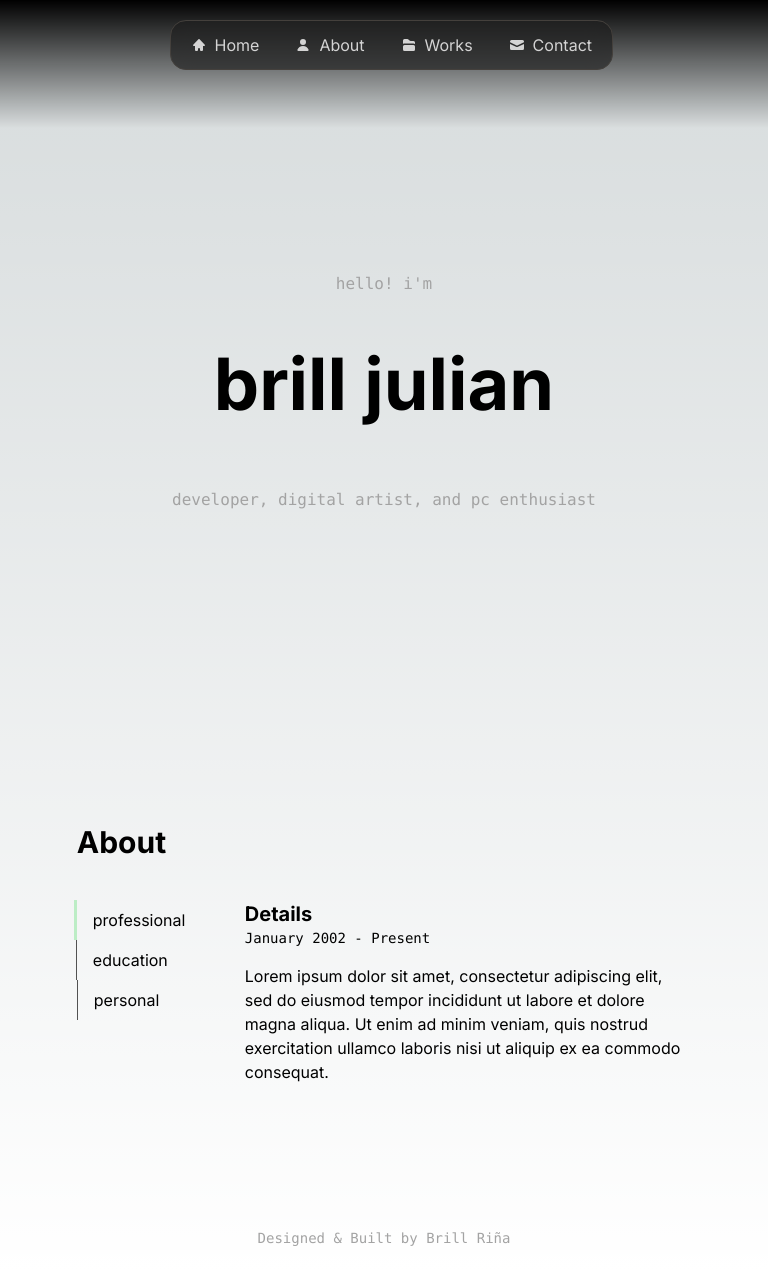
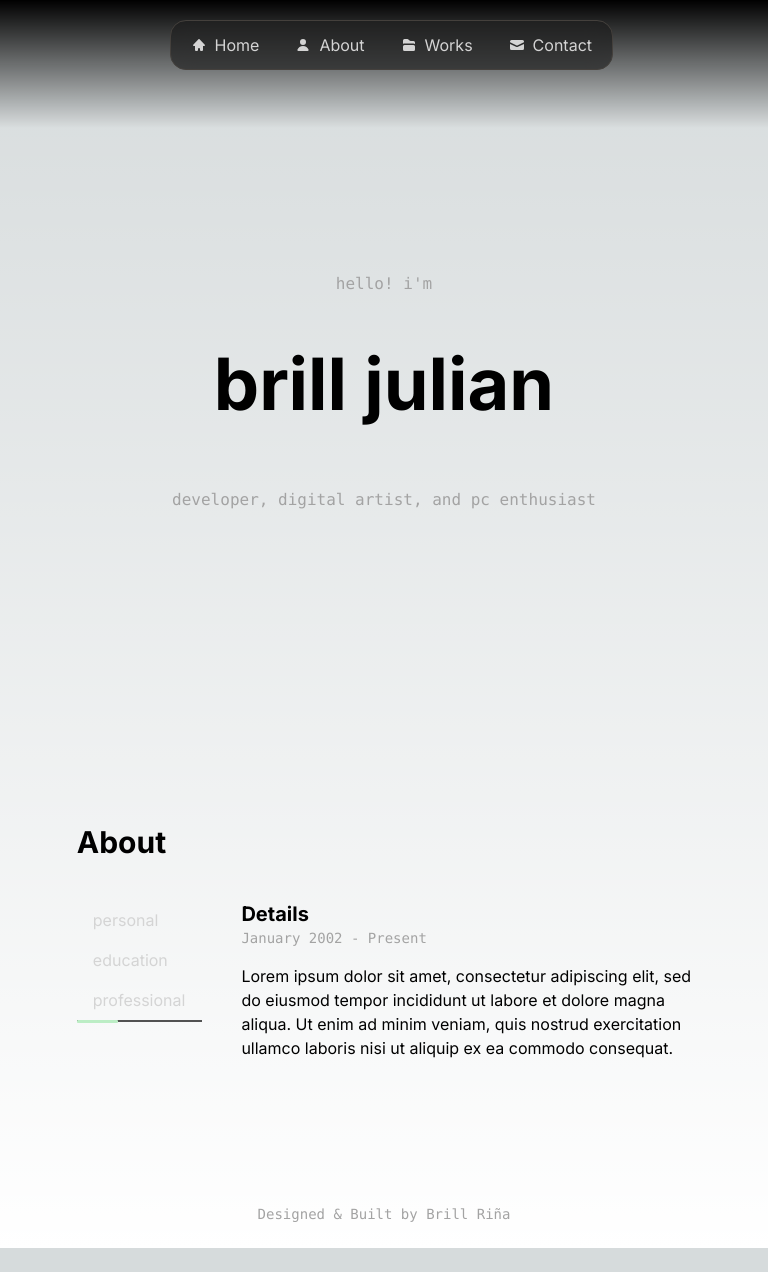
Before and after one commit to riru12/riruweb, a Next.js app: page / in a window 768 px wide. After the commit the page ends 1248 px from the top, so only its background shows below. Built offline with nearby package versions, Linux system fonts and the light colour scheme.

Commit message:
fixed about section

```diff
--- /dev/null
+++ b/app/assets/css/slider.css
@@ -0,0 +1,59 @@
+@media (min-width: 768px) {
+    .slider{
+        position: absolute;
+        background-color: #bcedc5;
+        width: 3px;
+        height: 33%;
+        top:0%;
+        border-radius: 1px;
+        transition: all 0.3s ease;
+        z-index:1;
+    }
+
+    .sliderBack{
+        position:absolute;
+        background-color: #525252;
+        width:2px;
+        height:100%;
+        top:0%;
+        left:0.5px;
+    }
+
+    #education:checked ~ div div nav + .slider {
+        top: 33%;
+    }
+
+    #professional:checked ~ div div nav + .slider {
+        top: 66%;
+}
+}
+
+@media (max-width: 768px) {
+    .slider{
+        position: absolute;
+        background-color: #bcedc5;
+        width: 33%;
+        height: 3px;
+        left:0%;
+        top:100%;
+        border-radius: 1px;
+        transition: all 0.3s ease;
+        z-index:1;
+    }
+
+    .sliderBack{
+        position:absolute;
+        background-color: #525252;
+        width:100%;
+        height:2px;
+        top:100%
+    }
+
+    #education:checked ~ div div nav + .slider {
+        left: 33.3%;
+    }
+
+    #professional:checked ~ div div nav + .slider {
+        left: 66.7%;
+    }
+}
--- a/app/components/about.jsx
+++ b/app/components/about.jsx
@@ -1,5 +1,6 @@
 "use client";
 import { React, useState} from "react";
+import "../assets/css/slider.css";
 
 const About = () => {
     const [selectedTab, setSelectedTab] = useState("professional");
@@ -23,22 +24,33 @@ const About = () => {
     };
 
     return(
-        <section id="about" className="flex flex-col py-6 gap-10 mx-[10vw] lg:mx-[20vw]">
+        <section id="about" className="py-6 mx-[10vw] lg:mx-[20vw]">
+            <div className="flex flex-col gap-10 mx-0 xl:mx-24 2xl:mx-52">
                 <div className="font-bold text-3xl">
                     About
                 </div>
-            <div className="flex flex-row gap-10 w-full">
-                <div className="flex flex-col min-w-32">
-                    <button className={`text-left px-4 py-2 ${content[selectedTab].button === '1' ? 'shadow-[-3px_0_0_0_rgba(188,237,197,1)]' : 'shadow-[-1px_0_0_0_rgba(82,82,82,1)]'}`} onClick={()=>setSelectedTab("professional")}>professional</button>
-                    <button className={`text-left px-4 py-2 ${content[selectedTab].button === '2' ? 'shadow-[-3px_0_0_0_rgba(188,237,197,1)]' : 'shadow-[-1px_0_0_0_rgba(82,82,82,1)]'}`} onClick={()=>setSelectedTab("education")}>education</button>
-                    <button className={`text-left px-4 py-2 ${content[selectedTab].button === '3' ? 'border-l-[3px] ' : 'border-l-[1px] border-neutral-600'}`} onClick={()=>setSelectedTab("personal")}>personal</button>
+                <input id="personal" name="slider" className="hidden" type="radio" defaultChecked></input>
+                <input id="education" name="slider" className="hidden" type="radio"></input>
+                <input id="professional" name="slider" className="hidden" type="radio"></input>
+                <div className="flex gap-10 flex-col md:flex-row">
+                    <div className="relative h-min">
+                            <nav className="flex flex-row md:flex-col">
+                                <div className="w-[33%] md:w-full"><label htmlFor="personal" className="block text-neutral-300 cursor-pointer py-2 px-4 text-center md:text-left hover:bg-neutral-900">personal</label></div>
+                                <div className="w-[33%] md:w-full"><label htmlFor="education" className="block text-neutral-300 cursor-pointer py-2 px-4 text-center md:text-left hover:bg-neutral-900">education</label></div>
+                                <div className="w-[33%] md:w-full"><label htmlFor="professional" className="block text-neutral-300 cursor-pointer py-2 px-4 text-center md:text-left hover:bg-neutral-900">professional</label></div>
+                            </nav>
+                            <div id="slider" className="slider"></div>
+                            <div className="sliderBack"></div>
                     </div>
+                    <div className="flex flex-row">
                         <div className="flex flex-col gap-4">
                                 <div>
                                     <div className="font-bold text-xl">Details</div>
-                        <div className="font-mono text-sm">{content[selectedTab].date}</div>
+                                    <div className="font-mono text-sm text-neutral-400">January 2002 - Present</div>
                                 </div>
-                    <div>{content[selectedTab].paragraph}</div>
+                                <div>Lorem ipsum dolor sit amet, consectetur adipiscing elit, sed do eiusmod tempor incididunt ut labore et dolore magna aliqua. Ut enim ad minim veniam, quis nostrud exercitation ullamco laboris nisi ut aliquip ex ea commodo consequat.</div>
+                        </div>
+                    </div>
                 </div>
             </div>
         </section>
--- a/app/components/navbar.jsx
+++ b/app/components/navbar.jsx
@@ -10,25 +10,25 @@ const Navbar = () => {
     return (
         <div className="flex fixed w-full justify-center mx-0 px-4 bottom-5 md:justify-normal md:mx-[20vw] md:top-5 md:bottom-auto z-50">
             <nav className="flex grow justify-around rounded-2xl bg-[#1a1a1a99] backdrop-blur-md border-solid border-stone-700 border-[1px] p-1 gap-1 md:grow-0">
-                <a href="/" className="grow rounded-[12px] text-neutral-300 hover:bg-[#40404080] text-center px-4 py-2 cursor-pointer" tabindex="0">
+                <a href="/" className="grow rounded-[12px] text-neutral-300 hover:bg-[#40404080] text-center px-4 py-2 cursor-pointer" tabIndex="0">
                     <div className="flex flex-col gap-1 md:flex-row md:gap-2">
                         <div className="flex justify-center items-center"><HomeIcon fillColor="#d4d4d4"/></div>
                         <div>Home</div>
                     </div>
                 </a>
-                <a className="grow rounded-[12px] text-neutral-300 hover:bg-[#40404080] text-center px-4 py-2 cursor-pointer" tabindex="0">
+                <a className="grow rounded-[12px] text-neutral-300 hover:bg-[#40404080] text-center px-4 py-2 cursor-pointer" tabIndex="0">
                     <div className="flex flex-col gap-1 md:flex-row md:gap-2">
                         <div className="flex justify-center items-center"><AboutIcon fillColor="#d4d4d4"/></div>
                         <div>About</div>
                     </div>
                 </a>
-                <a className="grow rounded-[12px] text-neutral-300 hover:bg-[#40404080] text-center px-4 py-2 cursor-pointer" tabindex="0">
+                <a className="grow rounded-[12px] text-neutral-300 hover:bg-[#40404080] text-center px-4 py-2 cursor-pointer" tabIndex="0">
                     <div className="flex flex-col gap-1 md:flex-row md:gap-2">
                         <div className="flex justify-center items-center"><WorkIcon fillColor="#d4d4d4"/></div>
                         <div>Works</div>
                     </div>
                 </a>
-                <a className="grow rounded-[12px] text-neutral-300 hover:bg-[#40404080] text-center px-4 py-2 cursor-pointer" tabindex="0">
+                <a className="grow rounded-[12px] text-neutral-300 hover:bg-[#40404080] text-center px-4 py-2 cursor-pointer" tabIndex="0">
                     <div className="flex flex-col gap-1 md:flex-row md:gap-2">
                         <div className="flex justify-center items-center"><ContactIcon fillColor="#d4d4d4"/></div>
                         <div>Contact</div>
```
Lines whose indentation alone changed are shown as unchanged.
